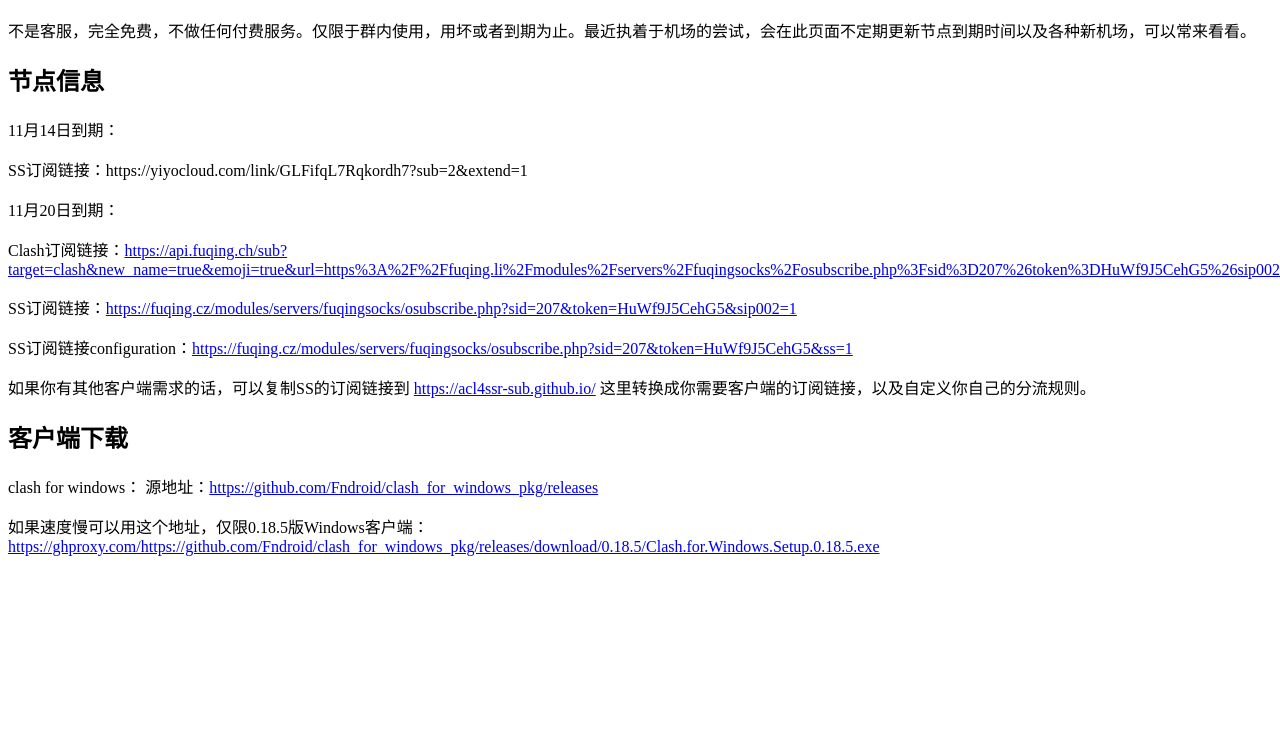
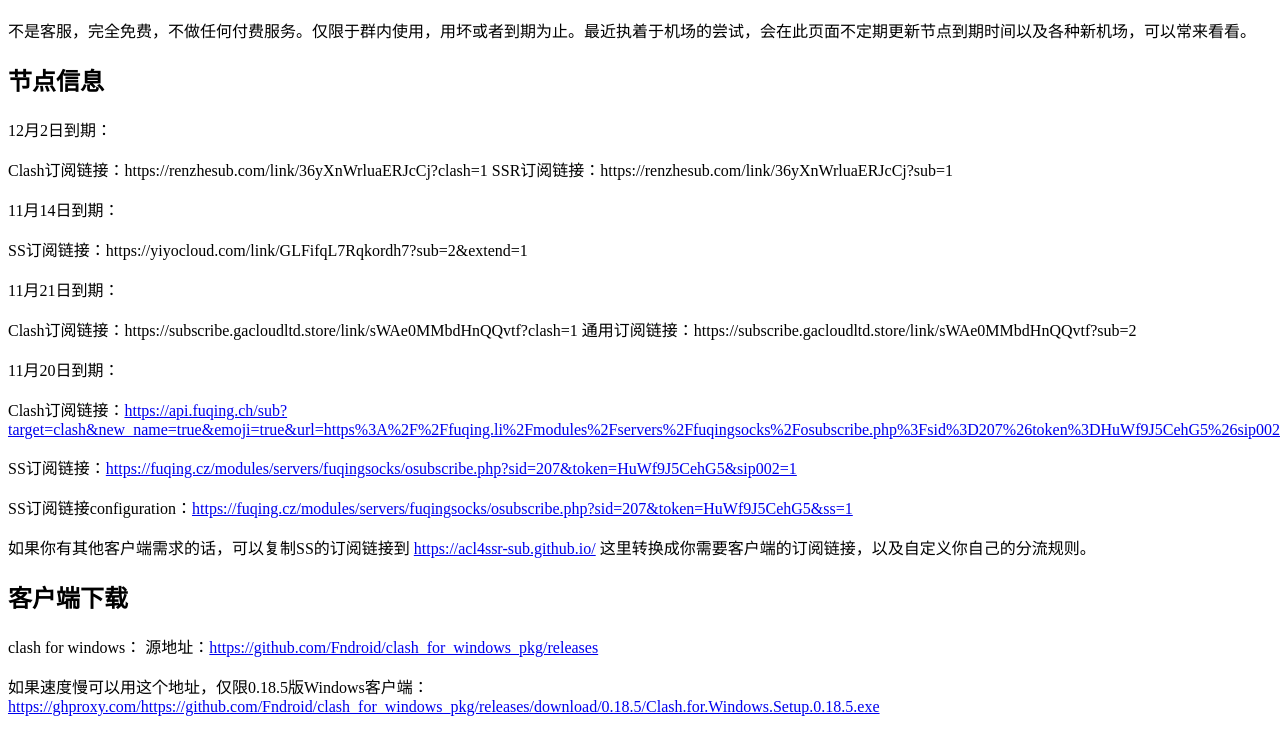
Before and after one commit to icesakura/groupshare, a plain HTML site: page index.html in a window 1280 px wide. Shown: the part 48-800 px from the top of the page. Drawn offline with Linux system fonts and the light colour scheme.

Commit message:
Update index.html

```diff
--- a/index.html
+++ b/index.html
@@ -1,9 +1,14 @@
 <h1 id="milix">MILIX</h1>
 <p>不是客服，完全免费，不做任何付费服务。仅限于群内使用，用坏或者到期为止。最近执着于机场的尝试，会在此页面不定期更新节点到期时间以及各种新机场，可以常来看看。</p>
 <h2 id="-">节点信息</h2>
+<p>12月2日到期：</p>
+Clash订阅链接：https://renzhesub.com/link/36yXnWrluaERJcCj?clash=1
+SSR订阅链接：https://renzhesub.com/link/36yXnWrluaERJcCj?sub=1
 <p>11月14日到期：</p>
 <p>SS订阅链接：https://yiyocloud.com/link/GLFifqL7Rqkordh7?sub=2&extend=1</p>
-
+<p>11月21日到期：</p>
+Clash订阅链接：https://subscribe.gacloudltd.store/link/sWAe0MMbdHnQQvtf?clash=1
+通用订阅链接：https://subscribe.gacloudltd.store/link/sWAe0MMbdHnQQvtf?sub=2
 <p>11月20日到期：</p>
 <p>Clash订阅链接：<a href="https://api.fuqing.ch/sub?target=clash&amp;new_name=true&amp;emoji=true&amp;url=https%3A%2F%2Ffuqing.li%2Fmodules%2Fservers%2Ffuqingsocks%2Fosubscribe.php%3Fsid%3D207%26token%3DHuWf9J5CehG5%26sip002%3D1">https://api.fuqing.ch/sub?target=clash&amp;new_name=true&amp;emoji=true&amp;url=https%3A%2F%2Ffuqing.li%2Fmodules%2Fservers%2Ffuqingsocks%2Fosubscribe.php%3Fsid%3D207%26token%3DHuWf9J5CehG5%26sip002%3D1</a></p>
 <p>SS订阅链接：<a href="https://fuqing.cz/modules/servers/fuqingsocks/osubscribe.php?sid=207&amp;token=HuWf9J5CehG5&amp;sip002=1">https://fuqing.cz/modules/servers/fuqingsocks/osubscribe.php?sid=207&amp;token=HuWf9J5CehG5&amp;sip002=1</a></p>
```
